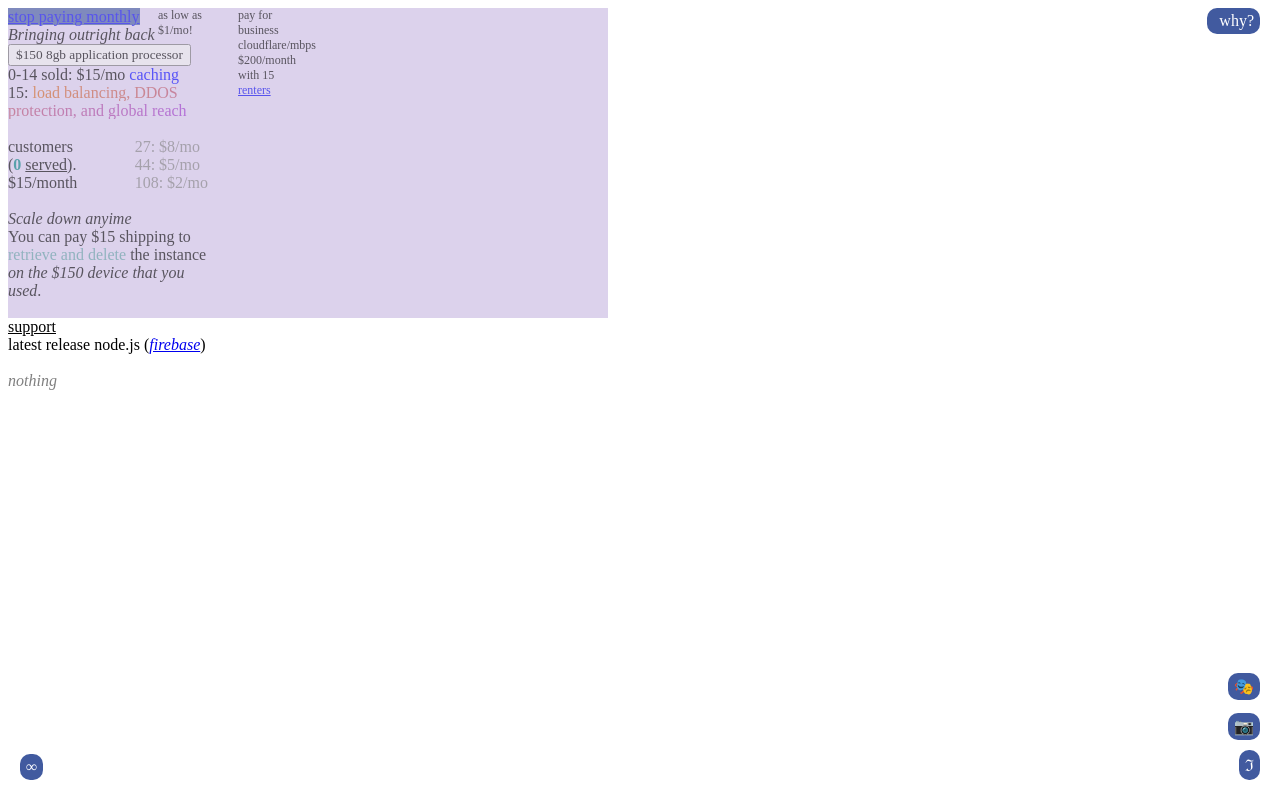
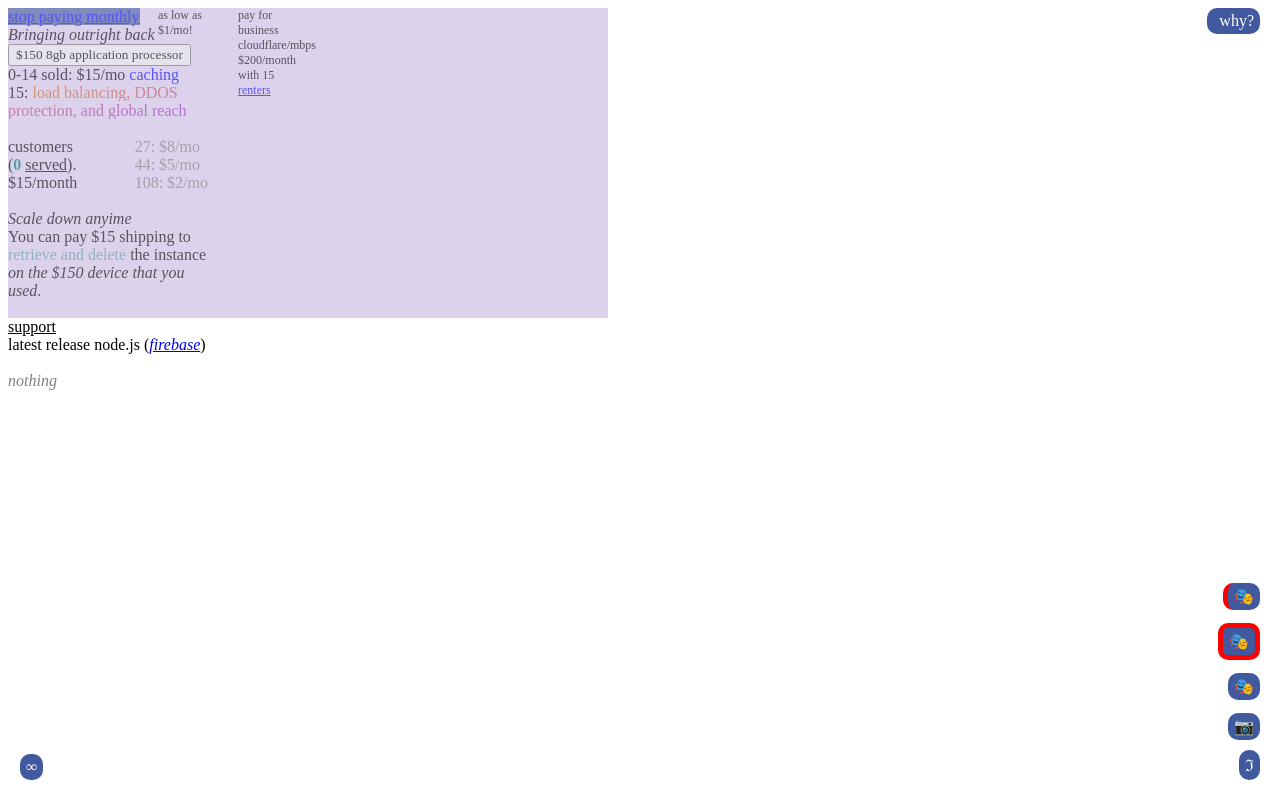
Before and after one commit to NickCarducci/hibit.cc, a React (Create React App) app: page / in a window 1280 px wide. Built offline with nearby package versions, Linux system fonts and the light colour scheme; a web font is replaced by a local one.

Commit message:
Update StopPayingMonthly.js

```diff
--- a/src/StopPayingMonthly.js
+++ b/src/StopPayingMonthly.js
@@ -8,6 +8,8 @@ class StopPayingMonthly extends React.Component {
     clearTimeout(this.designUItimeout);
     clearTimeout(this.anontimeout);
     clearTimeout(this.nodeDevtimeout);
+    clearTimeout(this.frametimeout);
+    clearTimeout(this.sidemenutimeout);
   };
   render() {
     const space = " ";
@@ -112,6 +114,89 @@ class StopPayingMonthly extends React.Component {
                 why?
               </span>
             </span>
+
+            <div
+              onMouseEnter={
+                () =>
+                  this.setState({ sidemenutimeout: true }, () => {
+                    clearTimeout(this.sidemenutimeout);
+                    this.sidemenutimeout = setTimeout(() => {
+                      this.setState({ sidemenutimeout: false });
+                    }, 5000);
+                  }) //scopebook
+              }
+              onClick={this.props.setWhy}
+              style={{
+                borderLeft: "5px solid red",
+                zIndex: "1",
+                userSelect: "none",
+                backgroundColor: "rgb(65, 90, 159)",
+                color: "white",
+                borderRadius: "10px",
+                padding: "4px 6px",
+                cursor: "pointer",
+                position: "fixed",
+                right: "20px",
+                bottom: "190px"
+              }}
+            >
+              {this.state.anontimeout && (
+                <span>
+                  <a
+                    style={{ color: "white" }}
+                    href="https://codesandbox.io/s/vau-money-jwi5k?file=/src/Frame.js"
+                  >
+                    sidemenu repo
+                  </a>
+                </span>
+              )}
+              {space}
+              <span role="img" aria-label="masks">
+                🎭
+              </span>
+              {/**how do I set up a react app (commie.dev + netlify) */}
+            </div>
+            <div
+              onMouseEnter={
+                () =>
+                  this.setState({ frametimeout: true }, () => {
+                    clearTimeout(this.frametimeout);
+                    this.frametimeout = setTimeout(() => {
+                      this.setState({ frametimeout: false });
+                    }, 5000);
+                  }) //scopebook
+              }
+              onClick={this.props.setWhy}
+              style={{
+                border: "5px solid red",
+                zIndex: "1",
+                userSelect: "none",
+                backgroundColor: "rgb(65, 90, 159)",
+                color: "white",
+                borderRadius: "10px",
+                padding: "4px 6px",
+                cursor: "pointer",
+                position: "fixed",
+                right: "20px",
+                bottom: "140px"
+              }}
+            >
+              {this.state.anontimeout && (
+                <span>
+                  <a
+                    style={{ color: "white" }}
+                    href="https://codesandbox.io/s/scopebook-timeclock-yxv61i?file=/src/Frame.js"
+                  >
+                    frame repo
+                  </a>
+                </span>
+              )}
+              {space}
+              <span role="img" aria-label="masks">
+                🎭
+              </span>
+              {/**how do I set up a react app (commie.dev + netlify) */}
+            </div>
 
             <div
               onMouseEnter={
```
